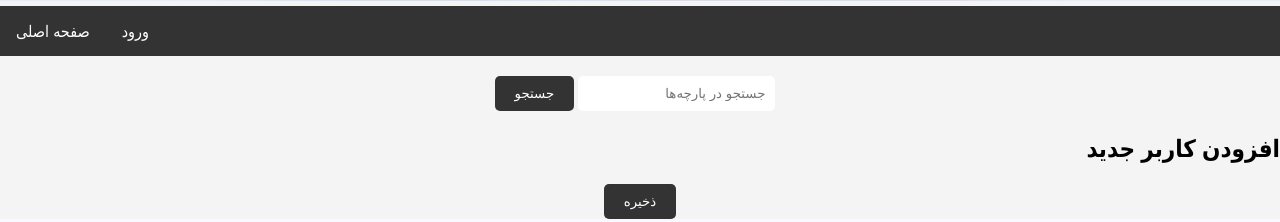
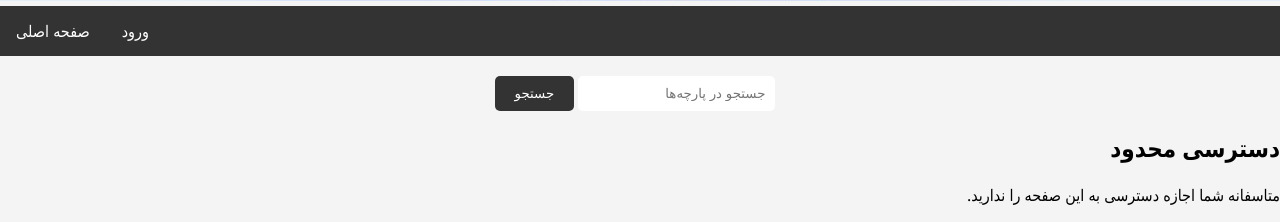
Before and after one commit to mehranlatifi83/fabric_store, a Django app: template fabricstore/web/templates/web/add_edit_user.html in a window 1280 px wide. Shown: the part 719-941 px from the top of the page. Run offline with Django 3.2, Linux system fonts and the light colour scheme; the template is opened without the code that fills it, so the values that code supplies are empty.

Commit message:
Add admin access checks to add/edit/delete templates and fix variable in delete confirmation view

```diff
--- a/fabricstore/web/templates/web/add_edit_fabric.html
+++ b/fabricstore/web/templates/web/add_edit_fabric.html
@@ -2,10 +2,15 @@
 {% block title %}{% if fabric.id %}ویرایش پارچه{% else %}افزودن پارچه جدید{% endif %}|{{ block.super }}{% endblock %}
 
 {% block content %}
+{% if user.is_authenticated and user.is_admin %}
     <h2>{% if fabric.id %}ویرایش پارچه{% else %}افزودن پارچه جدید{% endif %}</h2>
     <form method="post">
         {% csrf_token %}
         {{ form.as_p }}
         <button type="submit">ذخیره</button>
     </form>
+    {% else %}
+        <h2>دسترسی محدود</h2>
+        <p>متاسفانه شما اجازه دسترسی به این صفحه را ندارید.</p>
+    {% endif %}
 {% endblock %}
--- a/fabricstore/web/templates/web/add_edit_user.html
+++ b/fabricstore/web/templates/web/add_edit_user.html
@@ -2,10 +2,15 @@
 {% block title %}{% if user_object.id %}ویرایش کاربر{% else %}افزودن کاربر جدید{% endif %}|{{ block.super }}{% endblock %}
 
 {% block content %}
+{% if user.is_authenticated and user.is_admin %}
     <h2>{% if user_object.id %}ویرایش کاربر{% else %}افزودن کاربر جدید{% endif %}</h2>
     <form method="post">
         {% csrf_token %}
         {{ form.as_p }}
         <button type="submit">ذخیره</button>
     </form>
+{% else %}
+    <h2>دسترسی محدود</h2>
+    <p>متاسفانه شما اجازه دسترسی به این صفحه را ندارید.</p>
+{% endif %}
 {% endblock %}
--- a/fabricstore/web/templates/web/delete_confirm.html
+++ b/fabricstore/web/templates/web/delete_confirm.html
@@ -1,6 +1,8 @@
 {% extends 'base.html' %}
+{% block title %}تأیید حذف|{{ block.super }}{% endblock %}
 
 {% block content %}
+{% if user.is_authenticated and user.is_admin %}
     <h2>تأیید حذف</h2>
     <p>آیا از حذف {{ user.first_name }} {{ user.last_name }} مطمئن هستید؟</p>
 
@@ -9,4 +11,8 @@
         <button type="submit">بله، حذف کن</button>
         <a href="{% url 'admin_settings' %}">انصراف</a>
     </form>
+    {% else %}
+        <h2>دسترسی محدود</h2>
+        <p>متاسفانه شما اجازه دسترسی به این صفحه را ندارید.</p>
+    {% endif %}
 {% endblock %}
--- a/fabricstore/web/views.py
+++ b/fabricstore/web/views.py
@@ -131,4 +131,4 @@ def delete_fabric(request, fabric_id):
     if request.method == 'POST':
         fabric.delete()
         return redirect('admin_settings')
-    return render(request, 'web/delete_confirm.html', {'user': user})
+    return render(request, 'web/delete_confirm.html', {'fabric': fabric})
```
